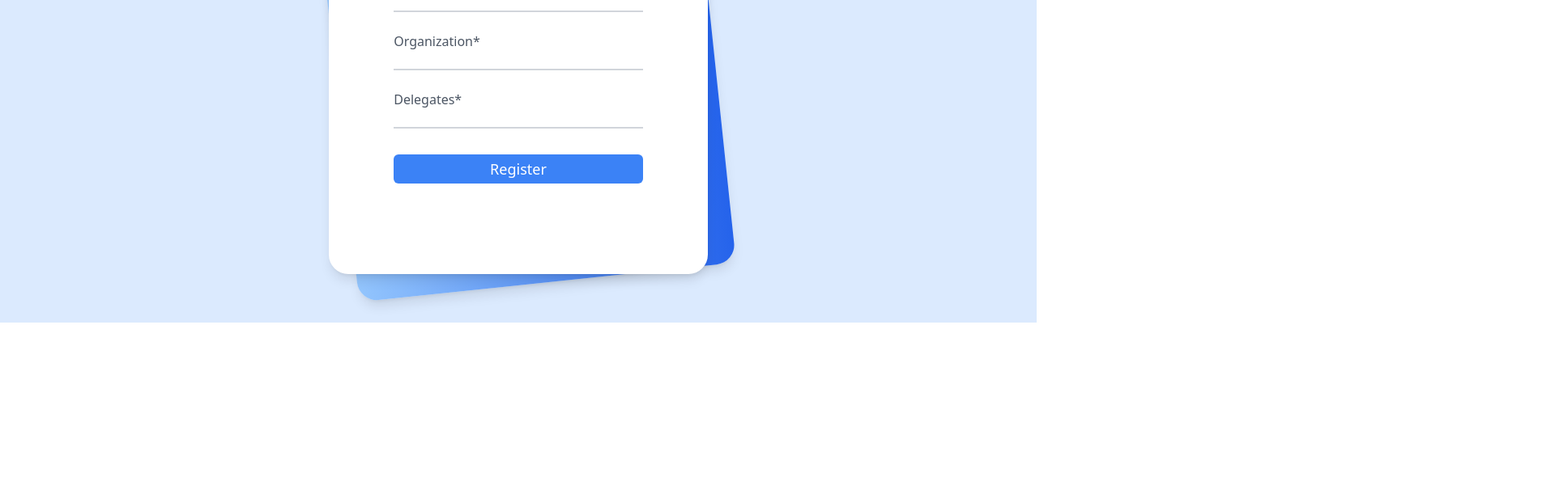
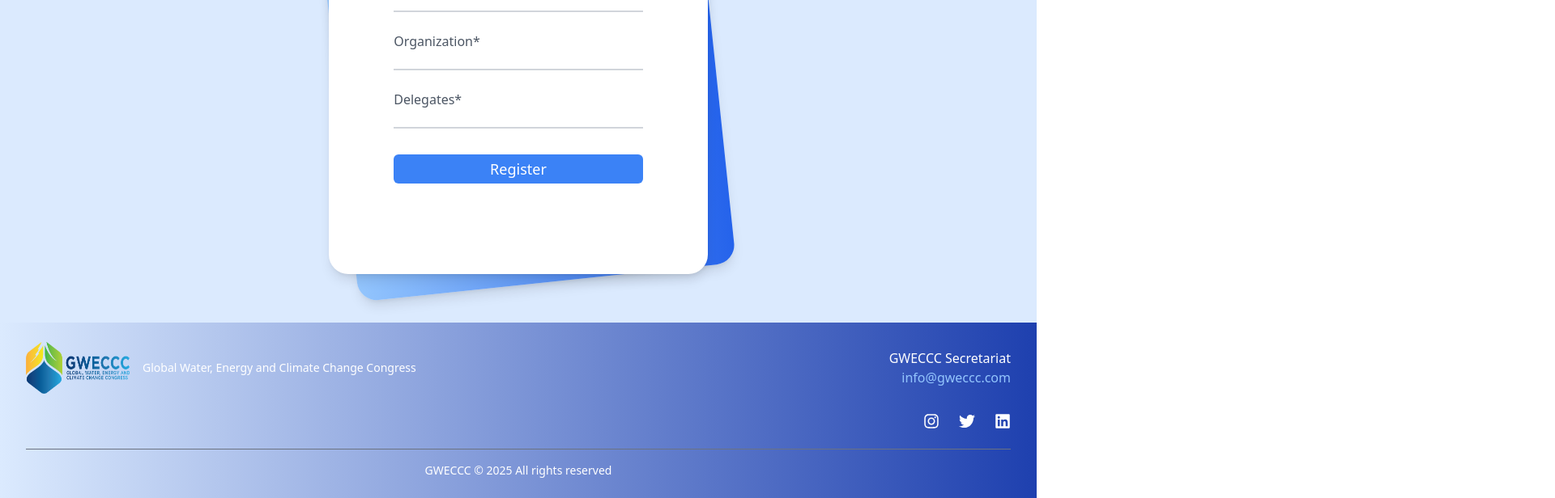
Before and after one commit to aditya90205/GWECCC_2024, a React (Create React App) app: page / in a window 1280 px wide. Shown: the part 4800-5416 px from the top of the page at 81% size, 1920 px wide, since content can reach past the window. Before the commit the page ends 5199 px from the top, so only its background shows below. Built offline with nearby package versions, Linux system fonts and the light colour scheme.

Commit message:
Add Footer component to display the website footer

```diff
--- a/src/App.tsx
+++ b/src/App.tsx
@@ -6,7 +6,7 @@ import About from "./components/About";
 import Schedule from "./components/Schedule";
 import RegistrationForm from "./components/RegistrationForm";
 import "./App.css";
-
+import Footer from "./components/Footer";
 
 const App: React.FC = () => {
   return (
@@ -18,6 +18,7 @@ const App: React.FC = () => {
       <About />
       <Schedule />
       <RegistrationForm />
+      <Footer />
     </div>
   );
 };
--- /dev/null
+++ b/src/components/Footer.tsx
@@ -0,0 +1,40 @@
+import React from "react";
+import { FaInstagram, FaTwitter, FaLinkedin } from "react-icons/fa";
+import logo from "../assets/images/logo.png";
+const Footer = () => {
+  return (
+    <footer className="bg-gradient-to-r from-blue-100 to-blue-800 text-white py-6">
+      <div className="max-w-screen-xl mx-auto px-4 sm:px-6 lg:px-8">
+        <div className="flex flex-col md:flex-row items-center justify-between">
+          <div className="flex items-center space-x-4">
+            <img src={logo} alt="GWECCC Logo" className="h-16 w-32" />
+
+            <span className="text-sm">Global Water, Energy and Climate Change Congress</span>
+          </div>
+          <div className="text-center md:text-right mt-4 md:mt-0">
+            <p>GWECCC Secretariat</p>
+            <a href="mailto:info@gweccc.com" className="text-blue-300 hover:text-blue-500">
+              info@gweccc.com
+            </a>
+          </div>
+        </div>
+        <div className="flex justify-center md:justify-end space-x-6 mt-6">
+          <a href="https://instagram.com" target="_blank" rel="noopener noreferrer" aria-label="Instagram" className="text-white hover:text-blue-300">
+            <FaInstagram size={20} />
+          </a>
+          <a href="https://twitter.com" target="_blank" rel="noopener noreferrer" aria-label="Twitter" className="text-white hover:text-blue-300">
+            <FaTwitter size={20} />
+          </a>
+          <a href="https://linkedin.com" target="_blank" rel="noopener noreferrer" aria-label="LinkedIn" className="text-white hover:text-blue-300">
+            <FaLinkedin size={20} />
+          </a>
+        </div>
+        <div className="mt-6 border-t border-gray-500 pt-4 text-center text-sm">
+          <p>GWECCC © 2025 All rights reserved</p>
+        </div>
+      </div>
+    </footer>
+  );
+};
+
+export default Footer;
```
